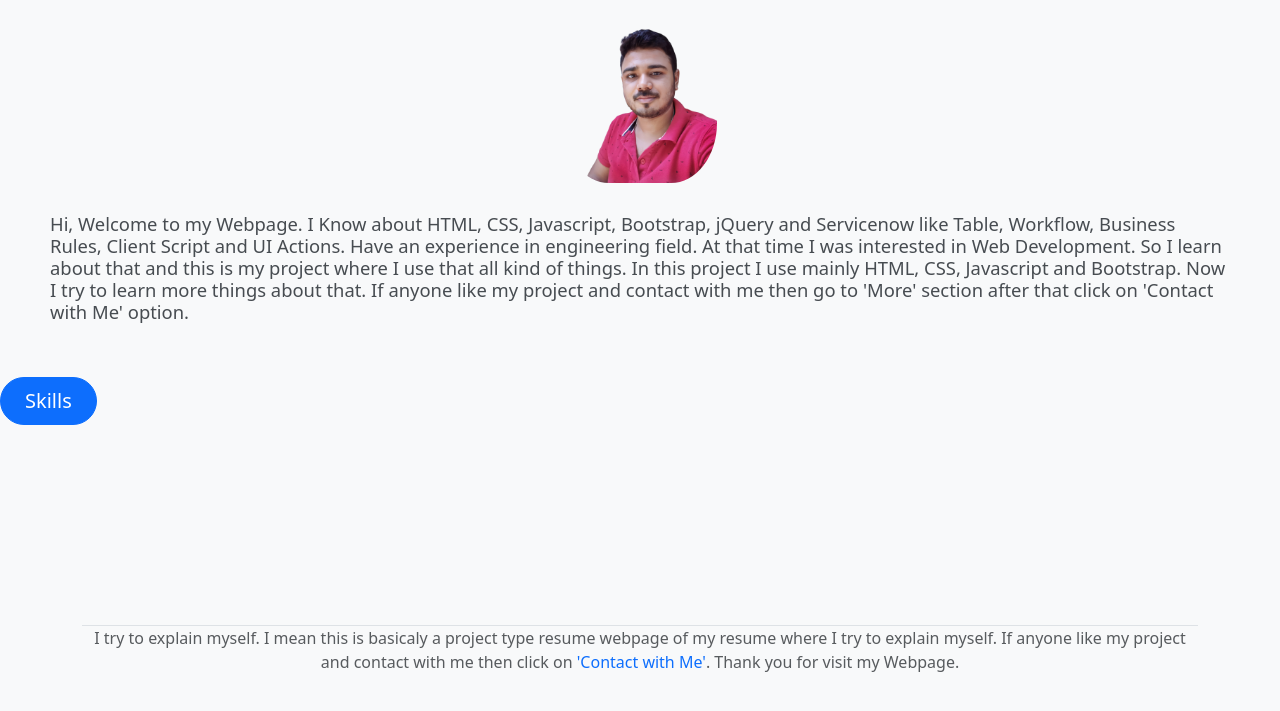
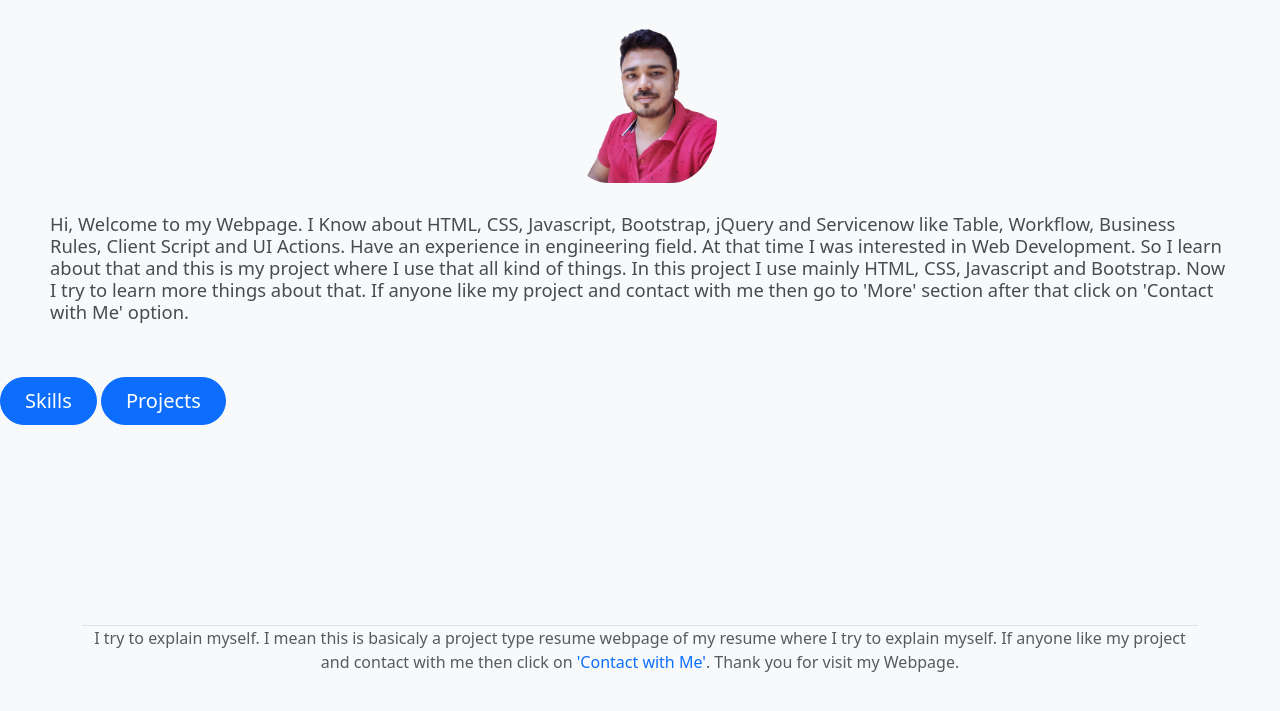
Before and after one commit to saha04440/resume-webpage, a plain HTML site: page about.html in a window 1280 px wide. Shown: the part 65-776 px from the top of the page. Drawn offline with nearby package versions, Linux system fonts and the light colour scheme.

Commit message:
Update about.html

```diff
--- a/about.html
+++ b/about.html
@@ -70,6 +70,7 @@
   </section>
 
     <button class="d-inline-flex align-items-center btn btn-primary btn-lg px-4 rounded-pill skillClickJS clickbtn mt-4" type="button">Skills</button>
+    <button class="d-inline-flex align-items-center btn btn-primary btn-lg px-4 rounded-pill projectClickJS clickbtn mt-4" type="button">Projects</button>
 
     <!-- Bottom section - footer  -->
     <div class="container footerArea">
```
